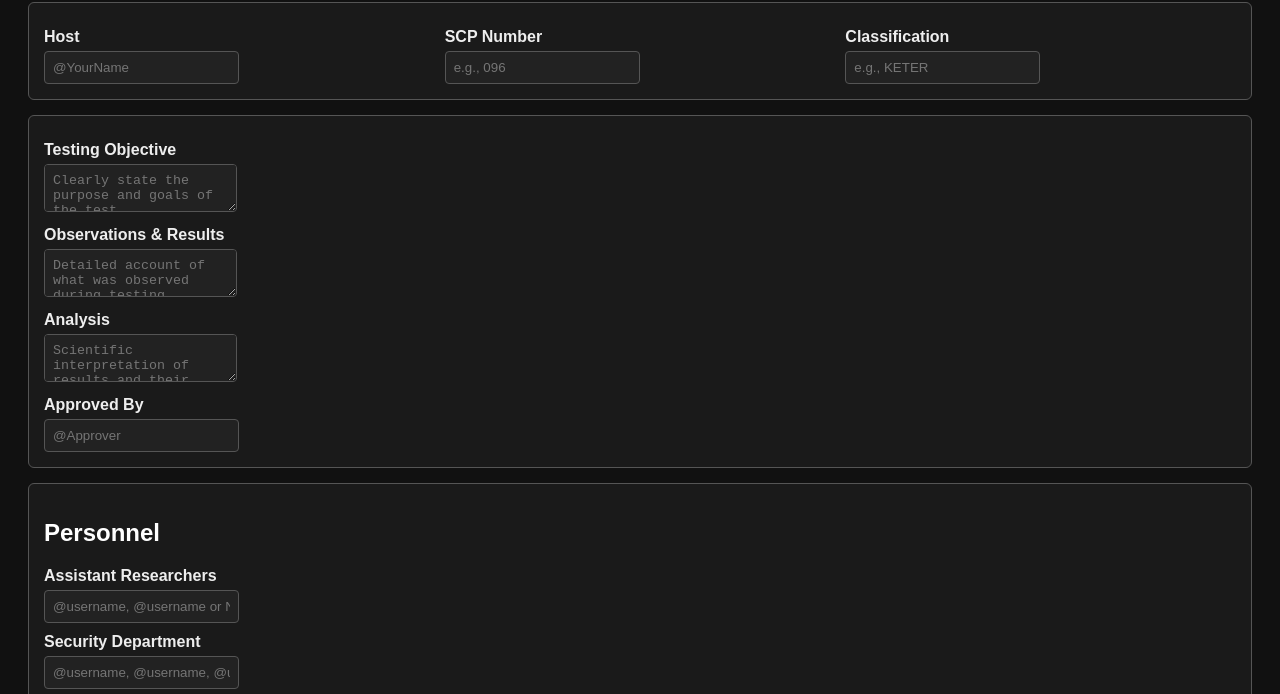
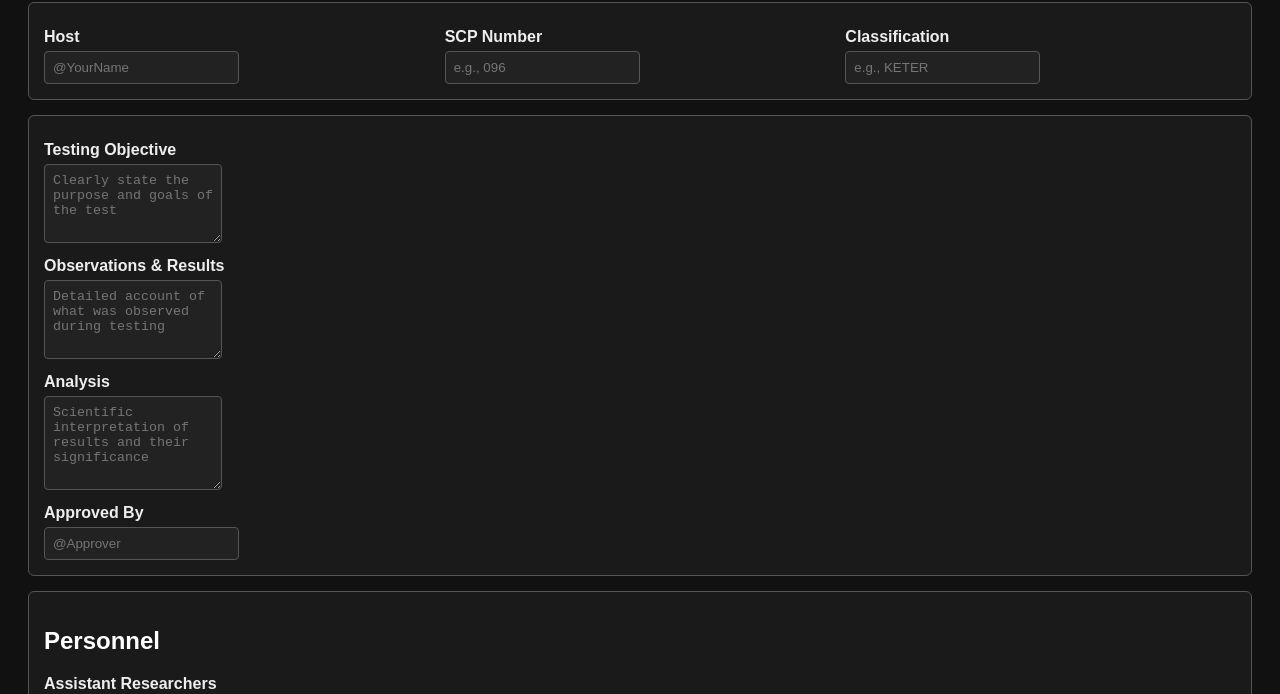
Before and after one commit to nubersgg/SRI, a plain HTML site: page index.html in a window 1280 px wide. Shown: the part 106-800 px from the top of the page. Drawn offline with Linux system fonts and the light colour scheme.

Commit message:
Update index.html

```diff
--- a/index.html
+++ b/index.html
@@ -42,6 +42,23 @@ button { cursor: pointer; margin-top: 10px; }
 
   <label>Analysis</label>
   <textarea id="analysis" placeholder="Scientific interpretation of results and their significance"></textarea>
+
+<script>
+// Auto-resize function
+function autoResizeTextarea(textarea) {
+  textarea.style.height = 'auto';                     // reset height
+  textarea.style.height = textarea.scrollHeight + 'px'; // expand to fit content
+}
+
+// Apply to all 3 textareas
+const textareas = ['goal', 'observations', 'analysis'];
+textareas.forEach(id => {
+  const ta = document.getElementById(id);
+  ta.style.overflowY = 'hidden'; // hide scrollbar
+  ta.addEventListener('input', () => autoResizeTextarea(ta));
+  autoResizeTextarea(ta); // set initial height
+});
+</script>
 
   <label>Approved By</label>
   <input type="text" id="approved" placeholder="@Approver">
```
